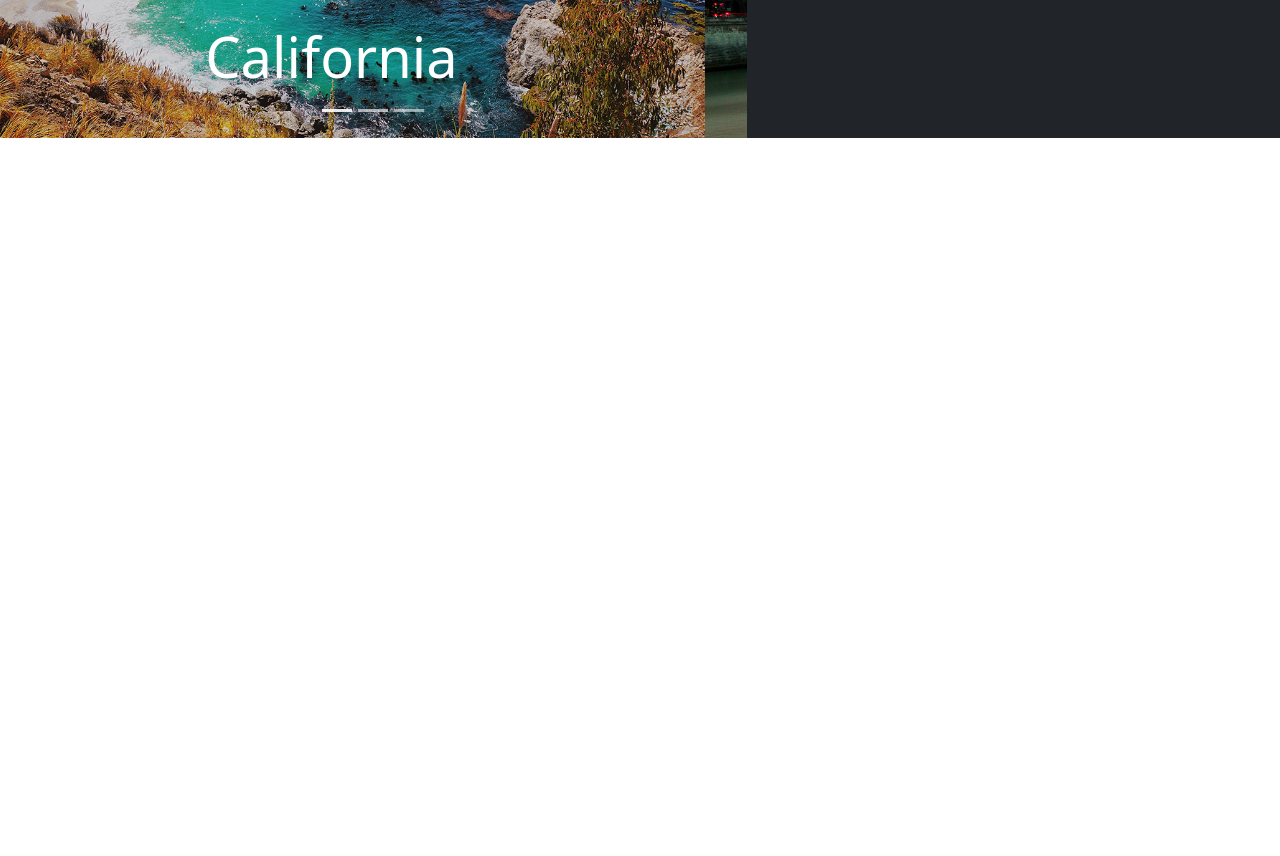
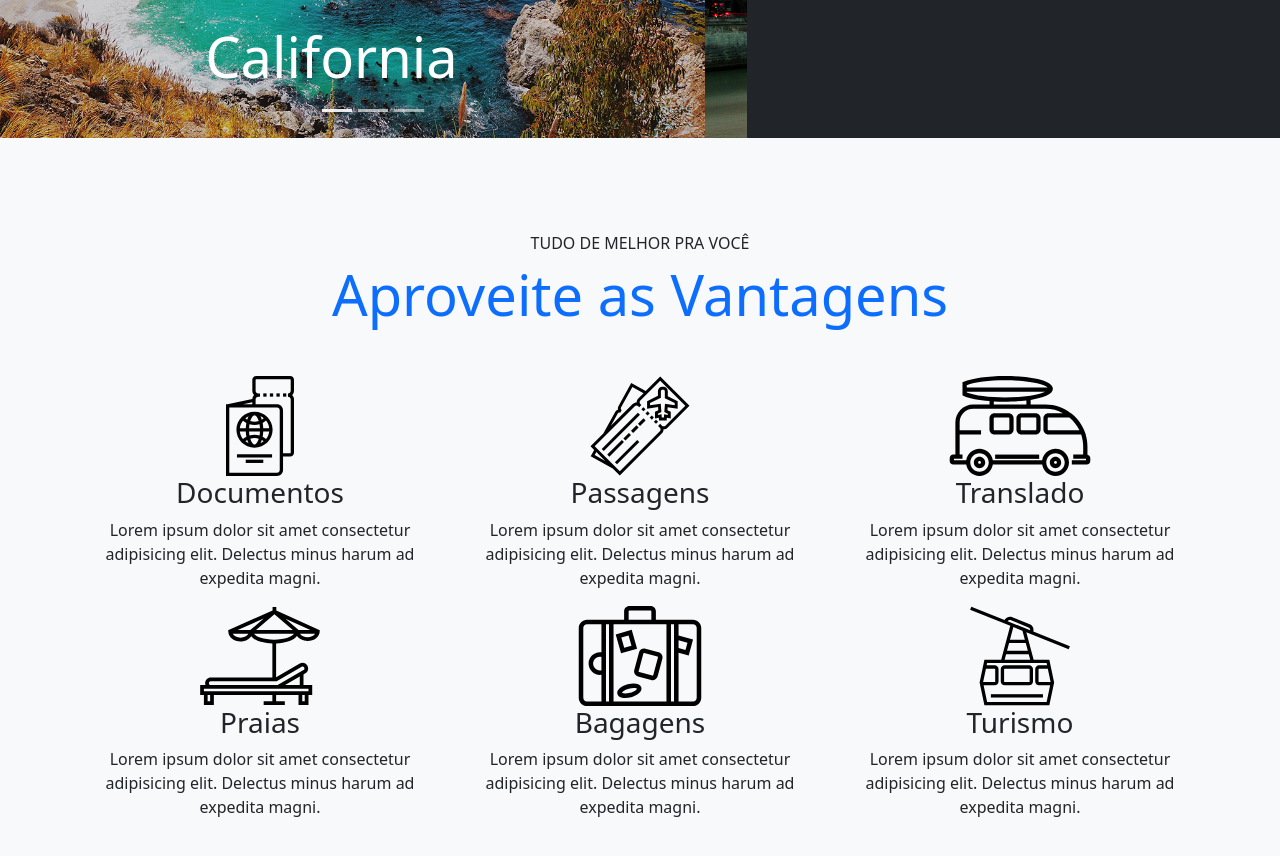
Before and after one commit to BenitoPedro13/Trying-Bootstrap, a plain HTML site: page index.html in a window 1280 px wide. Shown: the part 436-1292 px from the top of the page. Before the commit the page ends 800 px from the top, so only its background shows below. Drawn offline with Linux system fonts and the light colour scheme.

Commit message:
Resources Grid added

```diff
--- a/index.html
+++ b/index.html
@@ -109,6 +109,59 @@
       </div>
     </div>
   </section>
+  <section class="py-5 bg-light text-center">
+    <div class="container">
+      <div class="my-5">
+        <span class="h6 d-block">TUDO DE MELHOR PRA VOCÊ</span>
+      <h2 class="display-4 text-primary">Aproveite as Vantagens</h2>
+      </div>
+
+      <div class="row">
+        <div class="col-xl-4 col-md-6">
+          <div style="height: 100px;" class="d-flex justify-content-center">
+            <img src="./img/icones/passaporte.svg" alt="Passaporte">
+          </div>
+          <h3>Documentos</h3>
+          <p>Lorem ipsum dolor sit amet consectetur adipisicing elit. Delectus minus harum ad expedita magni.</p>
+        </div>
+        <div class="col-xl-4 col-md-6">
+          <div style="height: 100px;" class="d-flex justify-content-center">
+            <img src="./img/icones/passagens.svg" alt="Passagens">
+          </div>
+          <h3>Passagens</h3>
+          <p>Lorem ipsum dolor sit amet consectetur adipisicing elit. Delectus minus harum ad expedita magni.</p>
+        </div>
+        <div class="col-xl-4 col-md-6">
+          <div style="height: 100px;" class="d-flex justify-content-center">
+            <img src="./img/icones/translado.svg" alt="Translado">
+          </div>
+          <h3>Translado</h3>
+          <p>Lorem ipsum dolor sit amet consectetur adipisicing elit. Delectus minus harum ad expedita magni.</p>
+        </div>
+        <div class="col-xl-4 col-md-6">
+          <div style="height: 100px;" class="d-flex justify-content-center">
+            <img src="./img/icones/praias.svg" alt="Praias">
+          </div>
+          <h3>Praias</h3>
+          <p>Lorem ipsum dolor sit amet consectetur adipisicing elit. Delectus minus harum ad expedita magni.</p>
+        </div>
+        <div class="col-xl-4 col-md-6">
+          <div style="height: 100px;" class="d-flex justify-content-center">
+            <img src="./img/icones/bagagens.svg" alt="Bagagens">
+          </div>
+          <h3>Bagagens</h3>
+          <p>Lorem ipsum dolor sit amet consectetur adipisicing elit. Delectus minus harum ad expedita magni.</p>
+        </div>
+        <div class="col-xl-4 col-md-6">
+          <div style="height: 100px;" class="d-flex justify-content-center">
+            <img src="./img/icones/turismo.svg" alt="Turismo">
+          </div>
+          <h3>Turismo</h3>
+          <p>Lorem ipsum dolor sit amet consectetur adipisicing elit. Delectus minus harum ad expedita magni.</p>
+        </div>
+      </div>
+    </div>
+  </section>
 
   <script src="./bootstrap-5.0.1-dist/js/popper.min.js"></script>
   <script type="text/javascript" src="./bootstrap-5.0.1-dist/js/bootstrap.js"></script>
```
